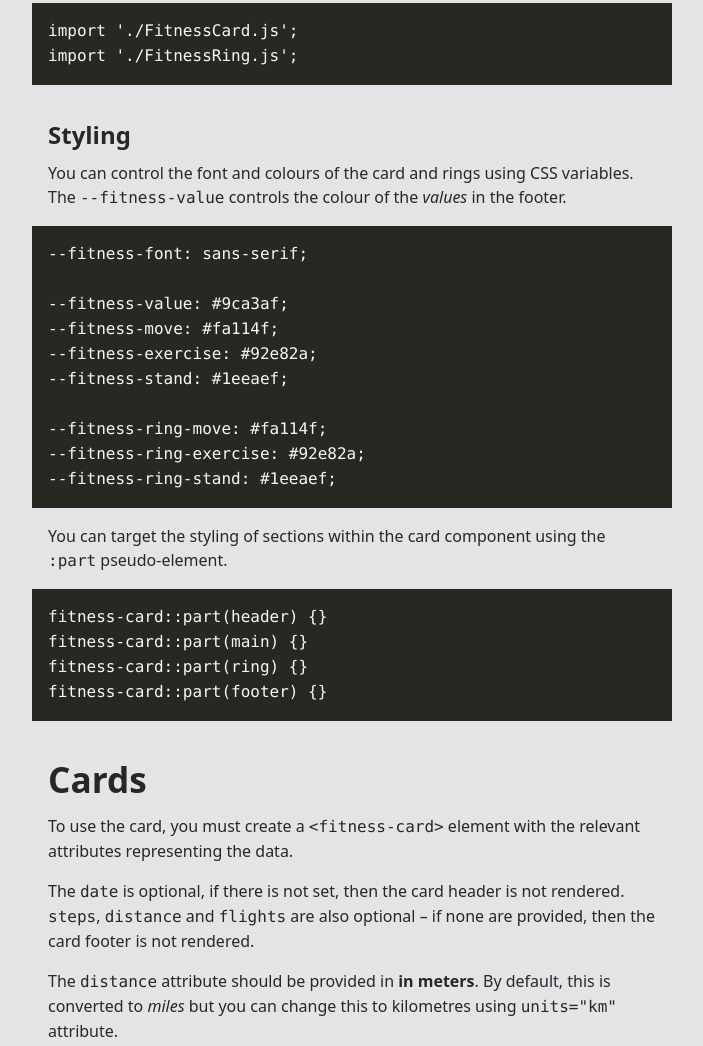
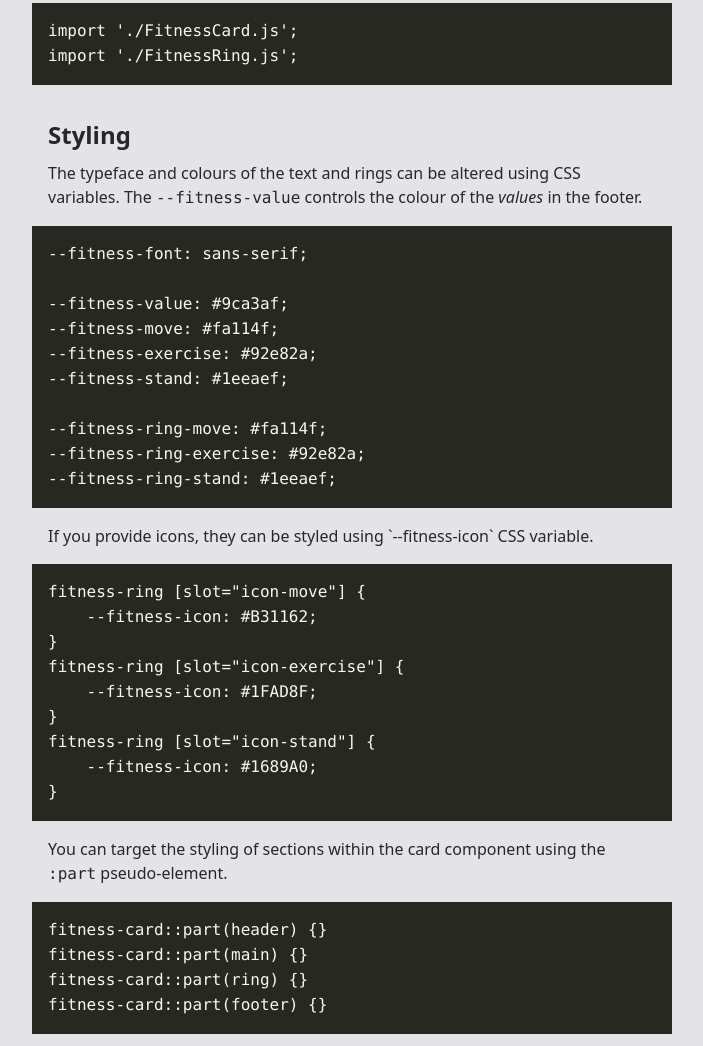
Before and after one commit to trovster/fitness-visualisations, a website: page docs/index.html in a window 1280 px wide. Shown: the part 425-1471 px from the top of the page, without its empty margins (288-991 px from the left). Drawn offline with Linux system fonts and the light colour scheme.

Commit message:
docs: fix path to cards & add styling icon to demo

```diff
--- a/docs/index.html
+++ b/docs/index.html
@@ -34,8 +34,9 @@ import './FitnessRing.js';</code></pre>
 
             <h2>Styling</h2>
             <p>
-                You can control the font and colours of the card and rings using CSS variables.
-                The <code>--fitness-value</code> controls the colour of the <em>values</em> in the footer.
+                The typeface and colours of the text and rings can be altered using CSS
+                variables. The <code>--fitness-value</code> controls the colour of
+                the <em>values</em> in the footer.
             </p>
 
             <pre><code>--fitness-font: sans-serif;
@@ -48,6 +49,18 @@ import './FitnessRing.js';</code></pre>
 --fitness-ring-move: #fa114f;
 --fitness-ring-exercise: #92e82a;
 --fitness-ring-stand: #1eeaef;</code></pre>
+
+            <p>If you provide icons, they can be styled using `--fitness-icon` CSS variable.</p>
+
+            <pre><code>fitness-ring [slot="icon-move"] {
+    --fitness-icon: #B31162;
+}
+fitness-ring [slot="icon-exercise"] {
+    --fitness-icon: #1FAD8F;
+}
+fitness-ring [slot="icon-stand"] {
+    --fitness-icon: #1689A0;
+}</code></pre>
 
             <p>
                 You can target the styling of sections within the card component using the
@@ -261,8 +274,8 @@ fitness-card::part(footer) {}</code></pre>
         </p>
 
         <script type="module">
-            import '../src/FitnessCard.js';
-            import '../src/FitnessRing.js';
+            import './FitnessCard.js';
+            import './FitnessRing.js';
         </script>
     </body>
 </html>
```
Also changed, not shown: README.md.
